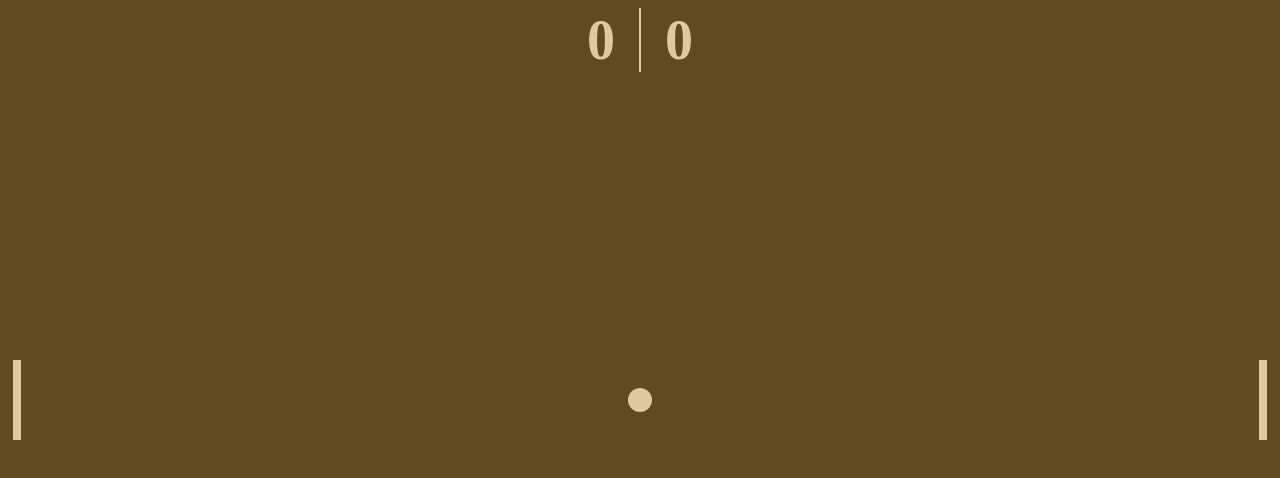
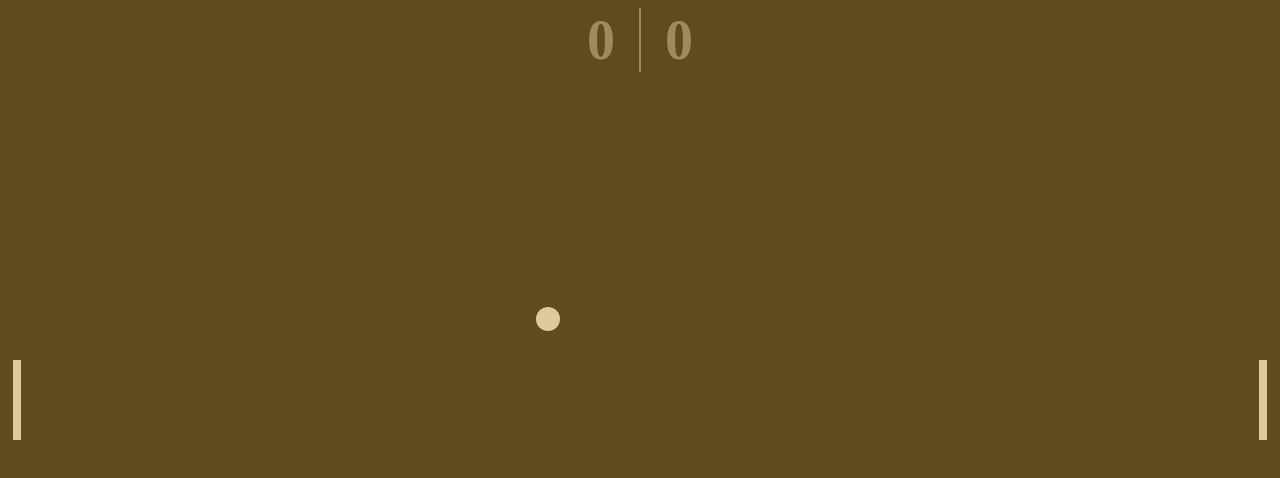
Before and after one commit to leo3651/JS-workshop, a plain HTML site: page 06 pong game/index.html in a window 1280 px wide. Drawn offline with Linux system fonts and the light colour scheme.

Commit message:
pong game script js

```diff
--- /dev/null
+++ b/06 pong game/Ball.js
@@ -0,0 +1,78 @@
+const INITIAL_VELOCITY = 0.03;
+const VELOCITY_INCREASE = 0.0000001;
+
+export default class Ball {
+  constructor(ballEl) {
+    this.ballEl = ballEl;
+    this.reset();
+    this.tester();
+  }
+
+  tester() {
+    console.log(this.x);
+    console.log(window.innerHeight, window.innerWidth);
+    console.log(this.rect());
+  }
+
+  get x() {
+    return Number.parseFloat(
+      getComputedStyle(this.ballEl).getPropertyValue("--x")
+    );
+  }
+
+  set x(value) {
+    this.ballEl.style.setProperty("--x", value);
+  }
+
+  get y() {
+    return Number.parseFloat(
+      getComputedStyle(this.ballEl).getPropertyValue("--y")
+    );
+  }
+
+  set y(value) {
+    this.ballEl.style.setProperty("--y", value);
+  }
+
+  rect() {
+    return this.ballEl.getBoundingClientRect();
+  }
+
+  reset() {
+    this.x = 50;
+    this.y = 50;
+    this.velocity = INITIAL_VELOCITY;
+    this.direction = { x: 0 };
+
+    while (
+      Math.abs(this.direction.x) <= 0.2 ||
+      Math.abs(this.direction.x) >= 0.9
+    ) {
+      const direction = randomNumberBetween(0, 2 * Math.PI);
+      this.direction = { x: Math.cos(direction), y: Math.sin(direction) };
+    }
+  }
+
+  updatePosition(delta) {
+    this.x += this.direction.x * this.velocity * delta;
+    this.y += this.direction.y * this.velocity * delta;
+
+    this.velocity += VELOCITY_INCREASE * delta;
+
+    const ballRect = this.rect();
+
+    // hit top/bottom ?
+    if (ballRect.bottom >= window.innerHeight || ballRect.top <= 0) {
+      this.direction.y *= -1;
+    }
+
+    // hit left/right ?
+    if (ballRect.left <= 0 || ballRect.right >= window.innerWidth) {
+      this.direction.x *= -1;
+    }
+  }
+}
+
+function randomNumberBetween(min, max) {
+  return Math.random() * (max - min) + min;
+}
--- a/06 pong game/index.html
+++ b/06 pong game/index.html
@@ -5,7 +5,7 @@
     <meta name="viewport" content="width=device-width, initial-scale=1.0" />
     <title>Document</title>
     <link href="style.css" rel="stylesheet" />
-    <script src="script.js"></script>
+    <script src="script.js" type="module" defer></script>
   </head>
   <body>
     <div class="score">
--- a/06 pong game/script.js
+++ b/06 pong game/script.js
@@ -0,0 +1,17 @@
+import Ball from "./Ball.js";
+
+const ball = new Ball(document.querySelector(".ball"));
+let lastTime;
+
+function updateFrame(time) {
+  if (lastTime) {
+    const delta = time - lastTime;
+    ball.updatePosition(delta);
+  }
+
+  lastTime = time;
+  window.requestAnimationFrame(updateFrame);
+}
+
+console.log(ball);
+window.requestAnimationFrame(updateFrame);
--- a/06 pong game/style.css
+++ b/06 pong game/style.css
@@ -21,6 +21,9 @@ body {
   background-color: var(--background-color);
 
   font-size: 1.6rem;
+  overflow: hidden;
+  height: 100vh;
+  width: 100vw;
 }
 
 .paddle {
@@ -63,6 +66,7 @@ body {
   font-weight: 700;
   font-size: 7vh;
   color: var(--foreground-color);
+  opacity: 0.5;
 }
 
 .score > * {
```
Also changed, not shown: README.md.
